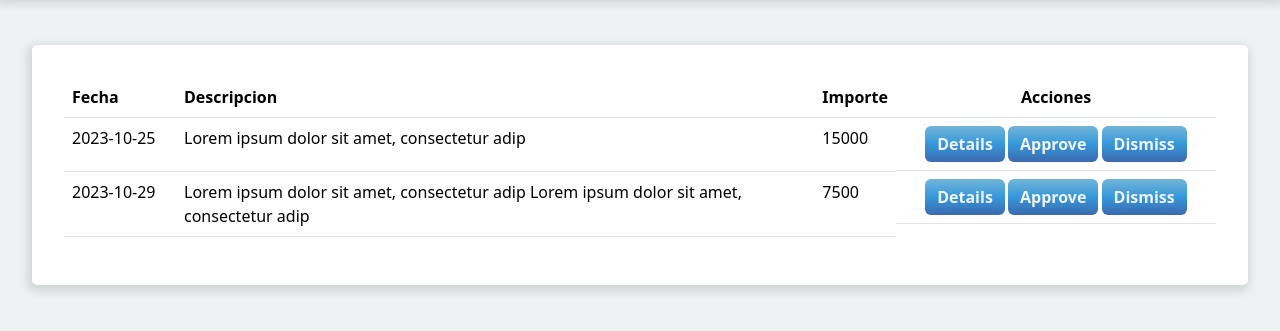
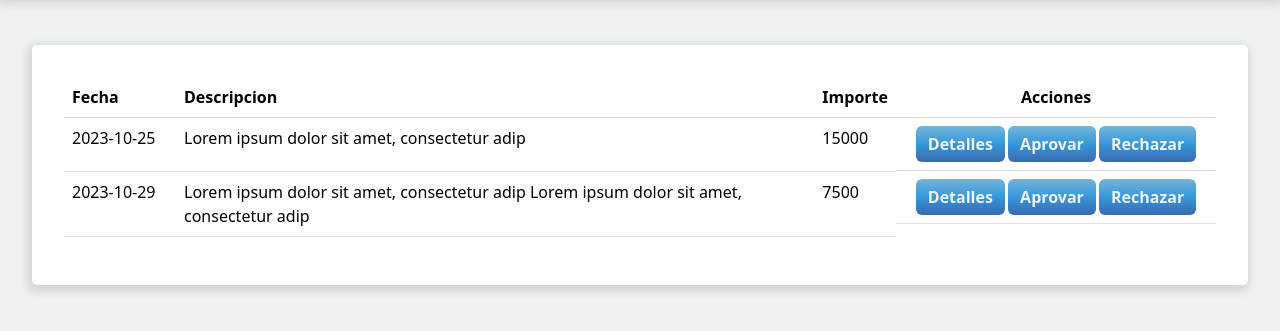
Before and after one commit to Digital-Devs-G1/frontend, a plain HTML site: page src/view/pendingApprovals/pendingApprovals.html in a window 1280 px wide. Shown: the part 67-398 px from the top of the page. Drawn offline with nearby package versions, Linux system fonts and the light colour scheme.

Commit message:
Cuestiones mencionadas en el video de la Daily 16-11

```diff
--- a/src/component/headerComponent.js
+++ b/src/component/headerComponent.js
@@ -8,7 +8,7 @@
   else nChild.classList.add("active");
 }
 */
-function render(menuItems) {
+function render(menuItems, container) {
   let result = `
         <nav class="navbar navbar-expand-lg bg-body-tertiary">
             <div class="container-fluid">
@@ -41,9 +41,8 @@ function render(menuItems) {
             </div>
           </nav>
     `;
-  let header = document.querySelector("header");
-  header.innerHTML = result;
-  header.id = "customHeader";
+  container.innerHTML = result;
+  container.id = "customHeader";
 }
 
 const HeaderComponent = {
--- a/src/controller/pendingApprovalsController.js
+++ b/src/controller/pendingApprovalsController.js
@@ -7,29 +7,10 @@ document.addEventListener('DOMContentLoaded', async () =>
     let headerMenuItems = AuthController.headerMenuOptions(
         selectedOption
     );
-    let buttons = getButtons();
-    PendingApprovalsView.render(headerMenuItems, buttons);
+    PendingApprovalsView.render(headerMenuItems);
     let container = document.querySelector("section.customCard");
     setButtonsEvent(container);
 });
-
-function getButtons()
-{
-    return [
-        {
-            name: "Details",
-            class: "detailsButton",
-        },
-        {
-            name: "Approve",
-            class: "approveButton",
-        },
-        {
-            name: "Dismiss",
-            class: "dismissButton",
-        },
-    ];
-}
 
 function setButtonsEvent(container)
 {
--- a/src/services/simpleErrorManager.js
+++ b/src/services/simpleErrorManager.js
@@ -9,7 +9,7 @@ export default async function getData(result)
         // evaluar 204
         return await result.json();
 
-    if(result.status ==404)
+    if(result.status == 404)
         return null;
     // PORQUE EL 404 NO LO PARSEA??????
     const errorResponse = await result.json();
--- a/src/view/newReport/newReportView.js
+++ b/src/view/newReport/newReportView.js
@@ -4,7 +4,8 @@ import HeaderComponent from "../../component/headerComponent.js";
 
 function render(menuItems)
 {
-    HeaderComponent.render(menuItems);
+    let header = document.querySelector("header");
+    HeaderComponent.render(menuItems, header);
 };
 
 function addTemplateOptions(payload)
--- a/src/view/pendingApprovals/pendingApprovalsView.js
+++ b/src/view/pendingApprovals/pendingApprovalsView.js
@@ -61,14 +61,34 @@ function getMenuItems() {
   ];
 }
 
-function render(menuItems, buttons) {
-  HeaderComponent.render(menuItems);
+function getButtons()
+{
+    return [
+        {
+            name: "Detalles",
+            class: "detailsButton",
+        },
+        {
+            name: "Aprovar",
+            class: "approveButton",
+        },
+        {
+            name: "Rechazar",
+            class: "dismissButton",
+        },
+    ];
+}
+
+function render(menuItems)
+{
+  let header = document.querySelector("header");
+  HeaderComponent.render(menuItems, header);
   TableComponent.render(
     document.querySelector("section.customCard"),
     getMenuHeader(),
     getMenuItems(),
     "pendingApprovalsButtons",
-    buttons
+    getButtons()
   );
 }
 
```
Also changed, not shown: src/controller/historyController.js (+1 -12 lines), src/view/history/historyView.js (+14 -3 lines), src/view/login/login.html (+1 -1 lines), src/view/pendingApprovals/pendingApprovals.html (+0 -1 lines), src/assets/styles/login.css (renamed from src/assets/styles/loginStyle.css).
